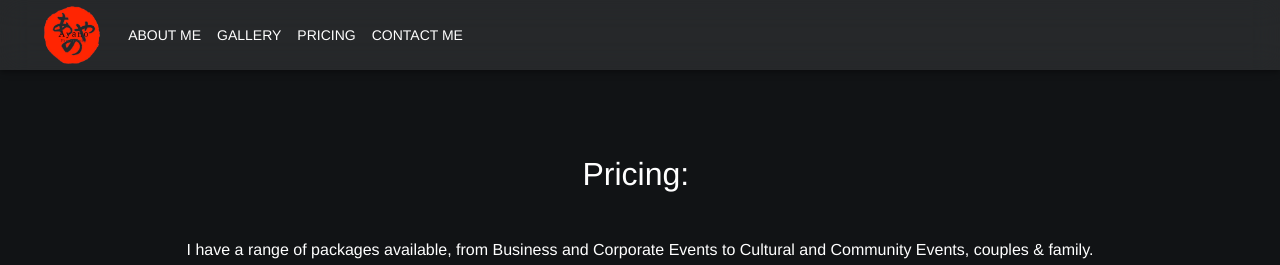
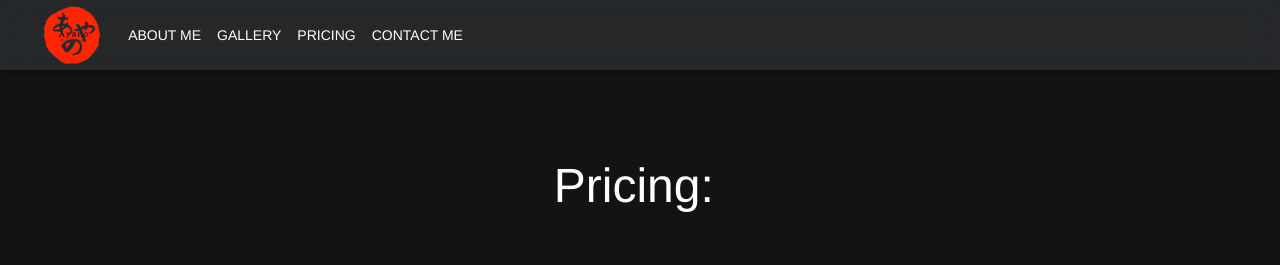
Before and after one commit to Frances-Hughes/photographer-site, a React (Create React App) app: page /pricing in a window 1280 px wide. Shown: the top 265 px of the page. Built offline with nearby package versions, Linux system fonts and the light colour scheme; a web font is replaced by a local one.

Commit message:
made Pricing fontsize larger
made Pricing fontsize larger

```diff
--- a/src/components/Pricing.jsx
+++ b/src/components/Pricing.jsx
@@ -27,7 +27,7 @@ const Pricing = () => {
             sequence={["Pricing:", 1000]}
             wrapper="span"
             speed={50}
-            style={{ fontSize: "2em", display: "inline-block" }}
+            style={{ fontSize: "3em", display: "inline-block" }}
           />
         </Typography>
         <Typography variant="body1" sx={{ textAlign: "center" }}>
```
